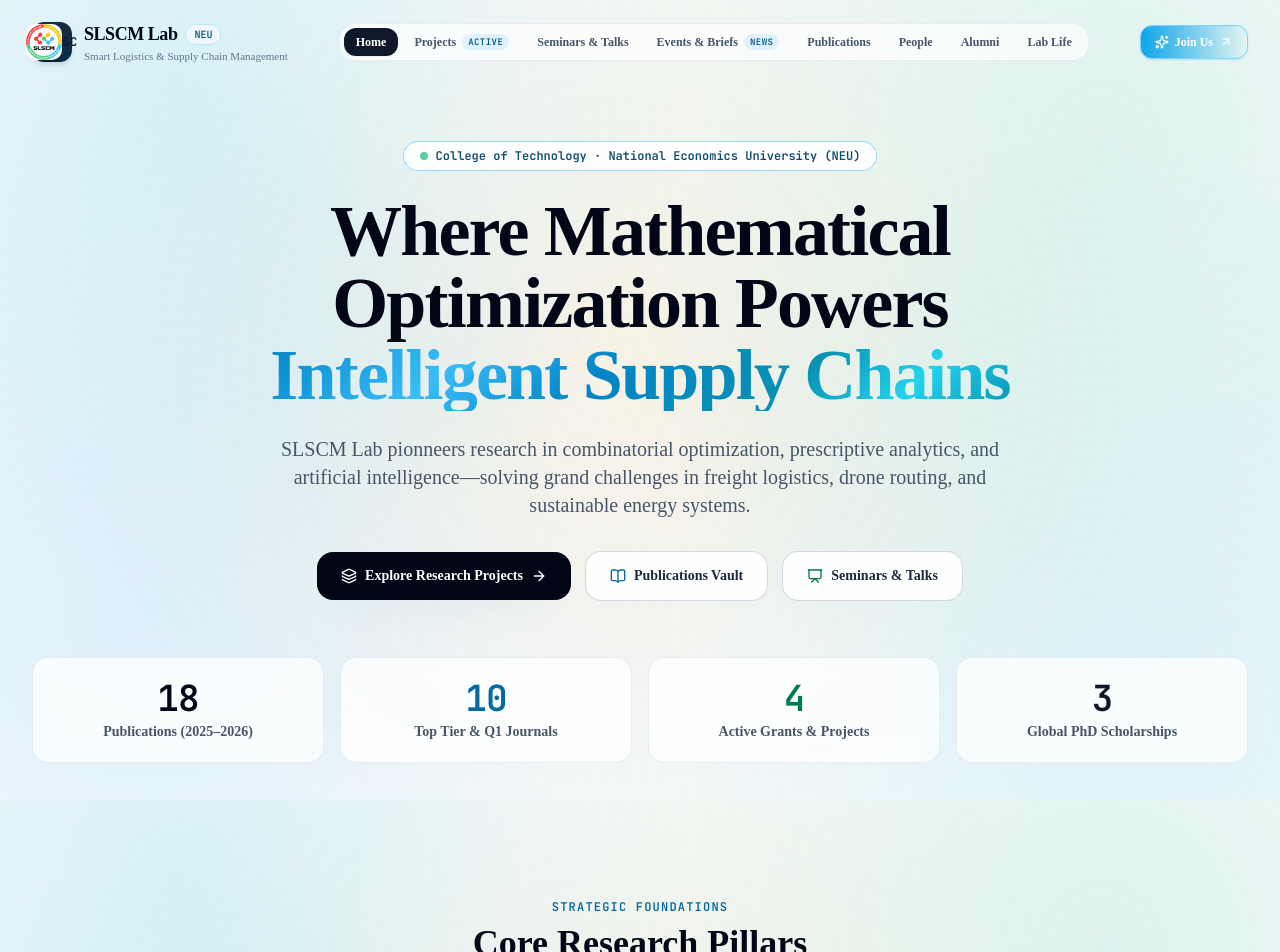
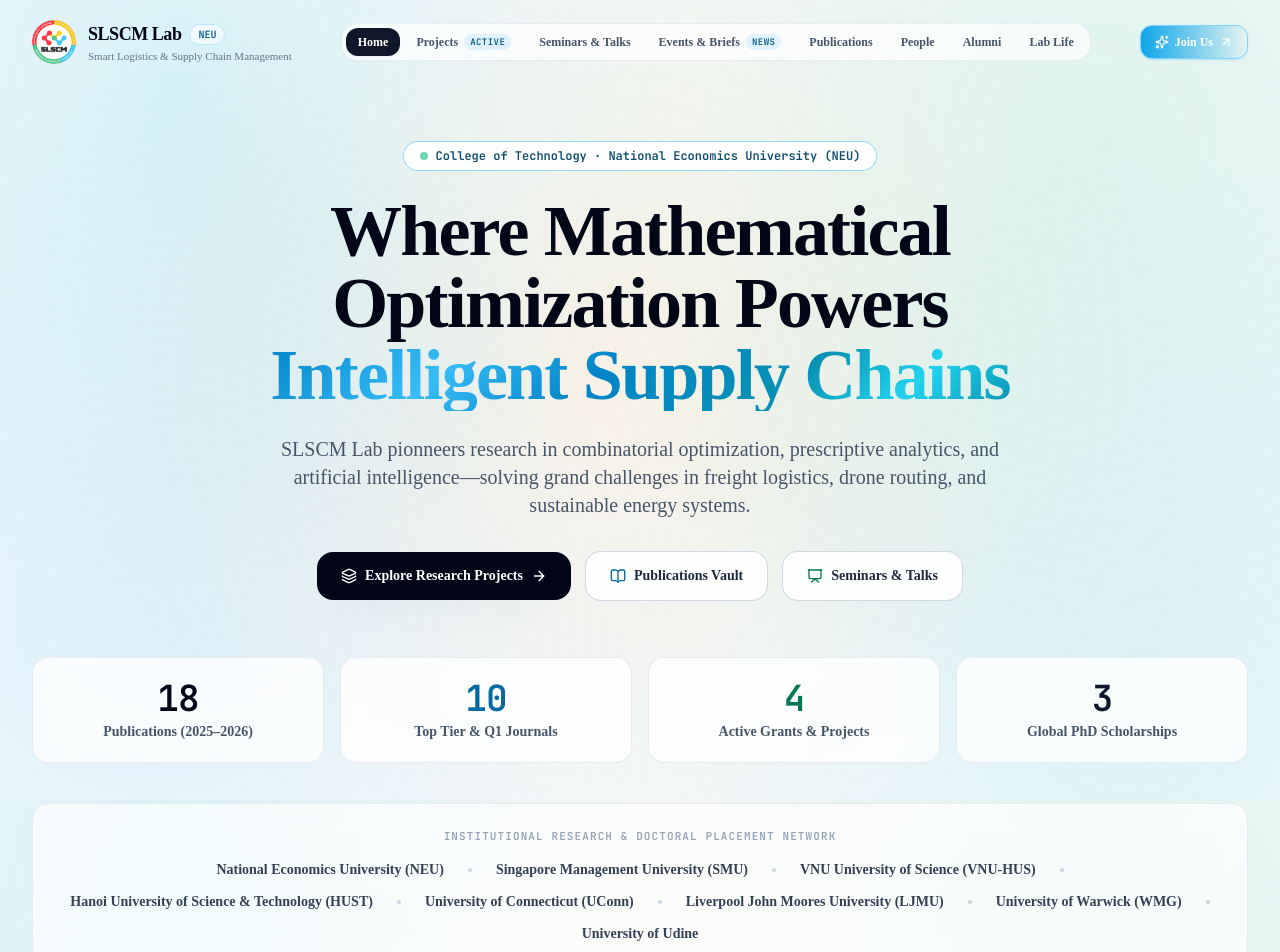
Before and after one commit to slscm-lab/slscm-lab.github.io, a React (Vite) app: page / in a window 1280 px wide. Shown: the top 952 px of the page. Built offline with nearby package versions, Linux system fonts and the light colour scheme; a web font is replaced by a local one.

Commit message:
fix(ui): correct logo display in navbar, footer, and add institutional network strip

```diff
--- a/src/components/Footer.tsx
+++ b/src/components/Footer.tsx
@@ -25,9 +25,11 @@ export const Footer: React.FC<FooterProps> = ({ onRouteChange }) => {
           {/* Brand Info */}
           <div>
             <div className="flex items-center gap-3 text-white">
-              <div className="flex h-10 w-10 items-center justify-center rounded-xl bg-sky-900/60 p-1 ring-1 ring-white/20">
-                <span className="font-mono text-xs font-bold text-cyan-300">SC</span>
-              </div>
+              <img
+                src="/assets/images/slscm_logo.png"
+                alt="SLSCM Lab Logo"
+                className="h-11 w-11 shrink-0 rounded-full object-cover ring-1 ring-white/20 shadow-sm"
+              />
               <div>
                 <span className="font-editorial text-xl font-bold tracking-tight">
                   SLSCM Lab
--- a/src/components/Navbar.tsx
+++ b/src/components/Navbar.tsx
@@ -10,6 +10,7 @@ interface NavbarProps {
 export const Navbar: React.FC<NavbarProps> = ({ currentRoute, onRouteChange }) => {
   const [isScrolled, setIsScrolled] = useState(false);
   const [mobileMenuOpen, setMobileMenuOpen] = useState(false);
+  const [logoError, setLogoError] = useState(false);
 
   useEffect(() => {
     const handleScroll = () => {
@@ -51,17 +52,19 @@ export const Navbar: React.FC<NavbarProps> = ({ currentRoute, onRouteChange }) =
           onClick={() => handleNavigate('home')}
           className="group flex items-center gap-3 text-left focus-ring rounded-xl p-1 -m-1"
         >
-          <div className="relative flex h-10 w-10 shrink-0 items-center justify-center rounded-xl bg-gradient-to-tr from-slate-900 via-sky-950 to-slate-800 p-0.5 shadow-md shadow-slate-900/10 transition-transform group-hover:scale-105">
-            <img
-              src="/assets/images/slscm_logo.svg"
-              alt="SLSCM Lab Logo"
-              className="h-full w-full rounded-[10px] object-cover"
-              onError={(e) => {
-                // Fallback to stylized SVG icon if image not found
-                e.currentTarget.style.display = 'none';
-              }}
-            />
-            <span className="font-mono text-xs font-bold tracking-wider text-cyan-300">SC</span>
+          <div className="relative h-11 w-11 shrink-0">
+            {!logoError ? (
+              <img
+                src="/assets/images/slscm_logo.png"
+                alt="SLSCM Lab Logo"
+                onError={() => setLogoError(true)}
+                className="h-11 w-11 rounded-full object-cover ring-1 ring-slate-200/90 shadow-xs transition-transform duration-200 group-hover:scale-105"
+              />
+            ) : (
+              <div className="grid h-11 w-11 place-items-center rounded-full bg-slate-900 font-mono text-xs font-bold text-cyan-300 ring-1 ring-slate-200 shadow-xs">
+                SC
+              </div>
+            )}
           </div>
           <div>
             <div className="flex items-center gap-2">
--- a/src/pages/HomePage.tsx
+++ b/src/pages/HomePage.tsx
@@ -157,6 +157,46 @@ export const HomePage: React.FC<HomePageProps> = ({ onNavigate }) => {
             <p className="mt-1 font-editorial text-xs sm:text-sm font-semibold text-slate-600">
               Global PhD Scholarships
             </p>
+          </div>
+        </div>
+
+        {/* Institutional & Global Research Network Strip */}
+        <div className="mt-10 rounded-2xl border border-slate-200/80 bg-white/70 p-5 sm:p-6 backdrop-blur-md shadow-xs">
+          <p className="text-center font-mono text-[11px] font-bold uppercase tracking-widest text-slate-400 mb-4">
+            Institutional Research &amp; Doctoral Placement Network
+          </p>
+          <div className="flex flex-wrap items-center justify-center gap-x-6 gap-y-3 text-center">
+            <span className="font-editorial text-xs sm:text-sm font-bold text-slate-700 hover:text-sky-800 transition">
+              National Economics University (NEU)
+            </span>
+            <span className="h-1 w-1 rounded-full bg-slate-300 hidden sm:inline-block" />
+            <span className="font-editorial text-xs sm:text-sm font-bold text-slate-700 hover:text-sky-800 transition">
+              Singapore Management University (SMU)
+            </span>
+            <span className="h-1 w-1 rounded-full bg-slate-300 hidden sm:inline-block" />
+            <span className="font-editorial text-xs sm:text-sm font-bold text-slate-700 hover:text-sky-800 transition">
+              VNU University of Science (VNU-HUS)
+            </span>
+            <span className="h-1 w-1 rounded-full bg-slate-300 hidden sm:inline-block" />
+            <span className="font-editorial text-xs sm:text-sm font-bold text-slate-700 hover:text-sky-800 transition">
+              Hanoi University of Science &amp; Technology (HUST)
+            </span>
+            <span className="h-1 w-1 rounded-full bg-slate-300 hidden sm:inline-block" />
+            <span className="font-editorial text-xs sm:text-sm font-bold text-slate-700 hover:text-sky-800 transition">
+              University of Connecticut (UConn)
+            </span>
+            <span className="h-1 w-1 rounded-full bg-slate-300 hidden sm:inline-block" />
+            <span className="font-editorial text-xs sm:text-sm font-bold text-slate-700 hover:text-sky-800 transition">
+              Liverpool John Moores University (LJMU)
+            </span>
+            <span className="h-1 w-1 rounded-full bg-slate-300 hidden sm:inline-block" />
+            <span className="font-editorial text-xs sm:text-sm font-bold text-slate-700 hover:text-sky-800 transition">
+              University of Warwick (WMG)
+            </span>
+            <span className="h-1 w-1 rounded-full bg-slate-300 hidden sm:inline-block" />
+            <span className="font-editorial text-xs sm:text-sm font-bold text-slate-700 hover:text-sky-800 transition">
+              University of Udine
+            </span>
           </div>
         </div>
       </section>
```
Also changed, not shown: public/assets/images/slscm_logo.svg.
